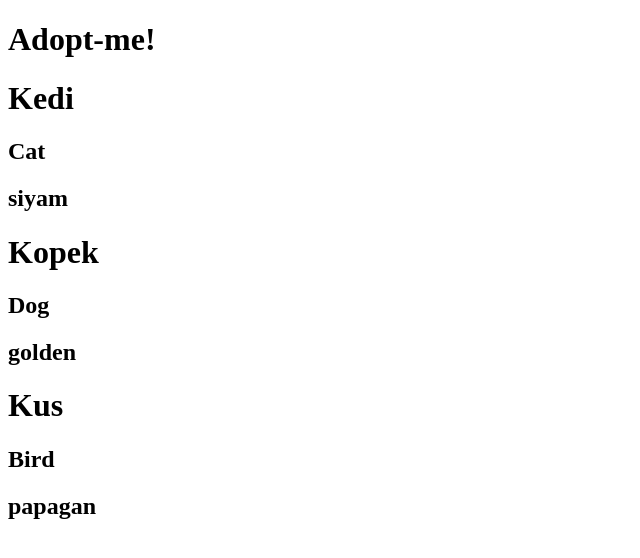
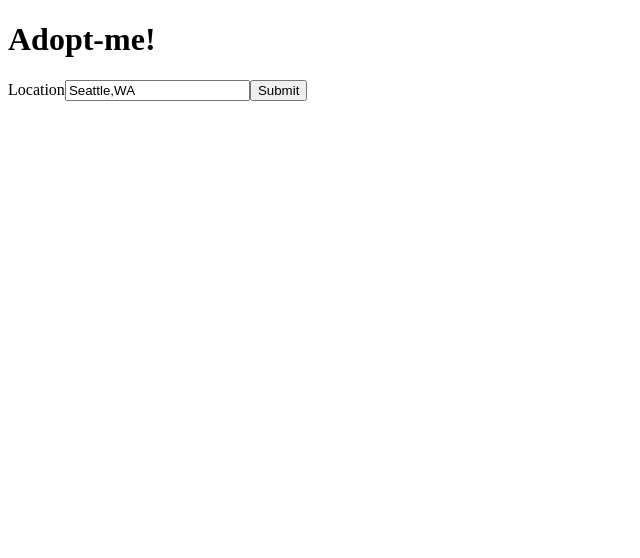
Before and after one commit to bilgeyucel/adopt-me, a React (Vite) app: page / in a window 1280 px wide. Shown: the top 558 px of the page, without its empty margins (0-640 px from the left). Built offline with nearby package versions, Linux system fonts and the light colour scheme.

Commit message:
middle of hooks

```diff
--- a/package.json
+++ b/package.json
@@ -21,8 +21,13 @@
   },
   "homepage": "https://github.com/bilgeyucel/adopt-me#readme",
   "devDependencies": {
+    "babel-eslint": "^10.0.2",
     "eslint": "^6.0.1",
     "eslint-config-prettier": "^6.0.0",
+    "eslint-plugin-import": "^2.18.0",
+    "eslint-plugin-jsx-a11y": "^6.2.2",
+    "eslint-plugin-react": "^7.14.2",
+    "eslint-plugin-react-hooks": "^1.6.1",
     "parcel-bundler": "^1.12.3",
     "prettier": "^1.18.2"
   },
--- a/src/App.js
+++ b/src/App.js
@@ -1,19 +1,21 @@
 import React from "react";
 import { render } from "react-dom";
-import Pet from "./Pet";
+import SearchParams from "./SearchParams";
+// import Pet from "./Pet";
 
 const App = () => {
-  return React.createElement(
-    "div", //what kind of tag it is
-    { id: "something-important" }, // attributes we can give
-    React.createElement("h1", {}, "Adopt-me!"), // children
-    React.createElement(Pet, { name: "Kedi", animal: "Cat", breed: "siyam" }),
-    React.createElement(Pet, { name: "Kopek", animal: "Dog", breed: "golden" }),
-    React.createElement(Pet, { name: "Kus", animal: "Bird", breed: "papagan" })
+  return (
+    <div>
+      <h1 id={"something-importatn"}>Adopt-me!</h1>
+      {/* <Pet name="Kedi" animal="Cat" breed="siyam" />
+      <Pet name="Kopek" animal="Dog" breed="golden" />
+      <Pet name="Kus" animal="Bird" breed="papagan" /> */}
+      <SearchParams />
+    </div>
   );
 };
 
-render(React.createElement(App), document.getElementById("root"));
+render(<App />, document.getElementById("root"));
 
 // ReactDOM.render(
 //     React.createElement(
--- a/src/Pet.js
+++ b/src/Pet.js
@@ -1,12 +1,21 @@
 import React from "react";
 
 export default function Pet({ name, animal, breed }) {
-  //{name, animal, breed} burada props aslida
-  return React.createElement(
-    "div",
-    {},
-    React.createElement("h1", {}, name),
-    React.createElement("h2", {}, animal),
-    React.createElement("h2", {}, breed)
+  // export const Pet = ({ name, animal, breed }) => {
+  // Bu da function olmasi yerine bir alternatif aslinda
+  // {name, animal, breed} burada props aslida
+  // return React.createElement(
+  //   "div",
+  //   {},
+  //   React.createElement("h1", {}, name),
+  //   React.createElement("h2", {}, animal),
+  //   React.createElement("h2", {}, breed)
+  // );
+  return (
+    <div>
+      <h1>{name}</h1>
+      <h2>{animal}</h2>
+      <h2>{breed}</h2>
+    </div>
   );
 }
--- /dev/null
+++ b/src/SearchParams.js
@@ -0,0 +1,23 @@
+import React, { useState } from "react";
+
+const SearchParams = () => {
+  const [location, setLocation] = useState("Seattle,WA");
+  return (
+    <div className="search-params">
+      <form>
+        <label htmlFor="location">
+          Location
+          <input
+            id="location"
+            value={location}
+            placeholder={"Location"}
+            onChange={e => setLocation(e.target.value)}
+          />
+        </label>
+        <button>Submit</button>
+      </form>
+    </div>
+  );
+};
+
+export default SearchParams;
```
Also changed, not shown: .eslintrc.json, 1 other file (tests, documents, lock files or other folders).
